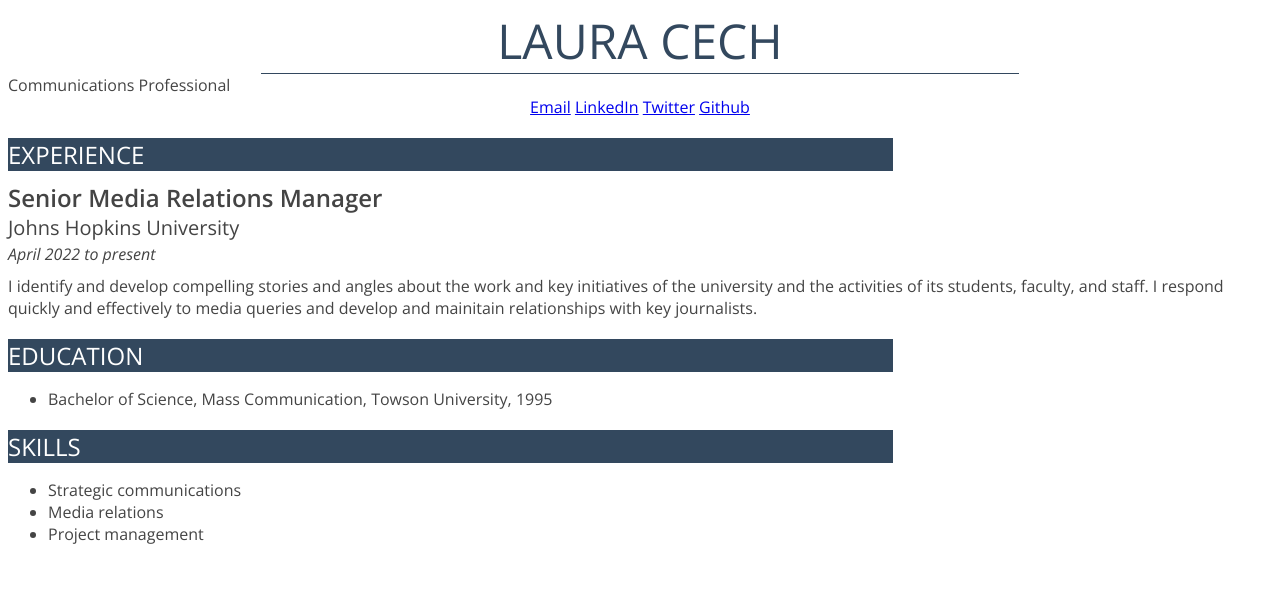
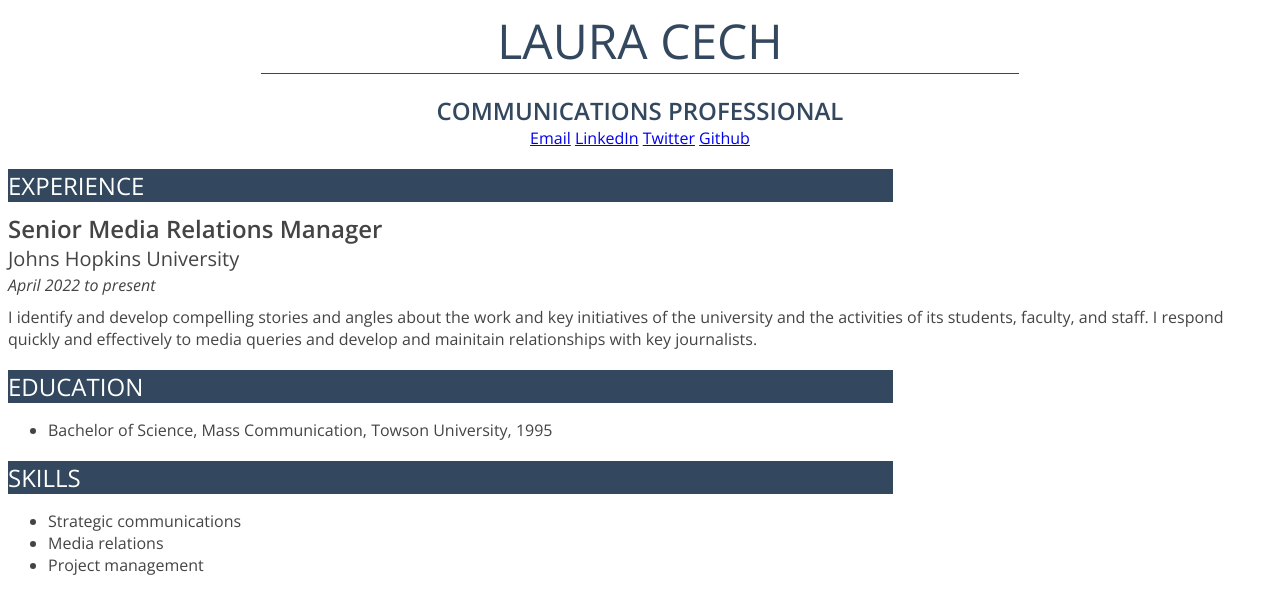
Before and after one commit to lcbcech/Laura-Cech-JOUR652, a plain HTML site: page resume/index.html in a window 1280 px wide. Drawn offline with nearby package versions, Linux system fonts and the light colour scheme.

Commit message:
title fix

```diff
--- a/resume/style.css
+++ b/resume/style.css
@@ -34,7 +34,7 @@ font-size: 1em;
 
 /*  style for title */
 
-title{
+#title{
   font-size: 1.5em;
   font-weight: 600;
   text-align: center;
```
